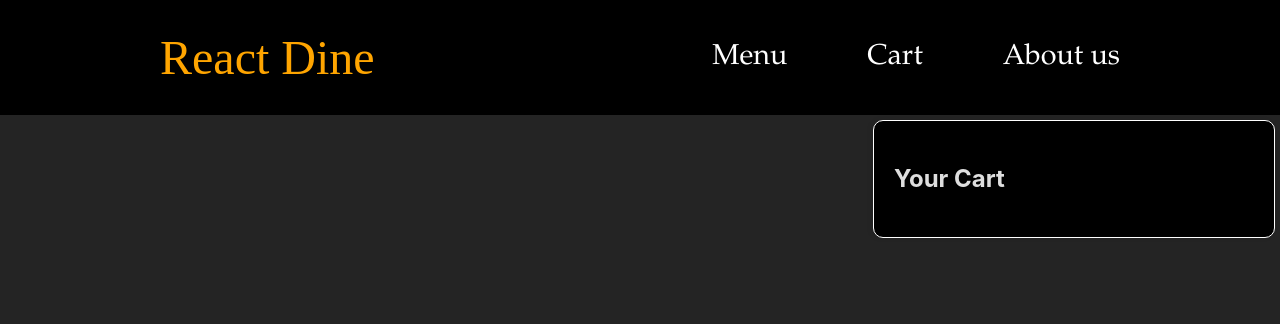
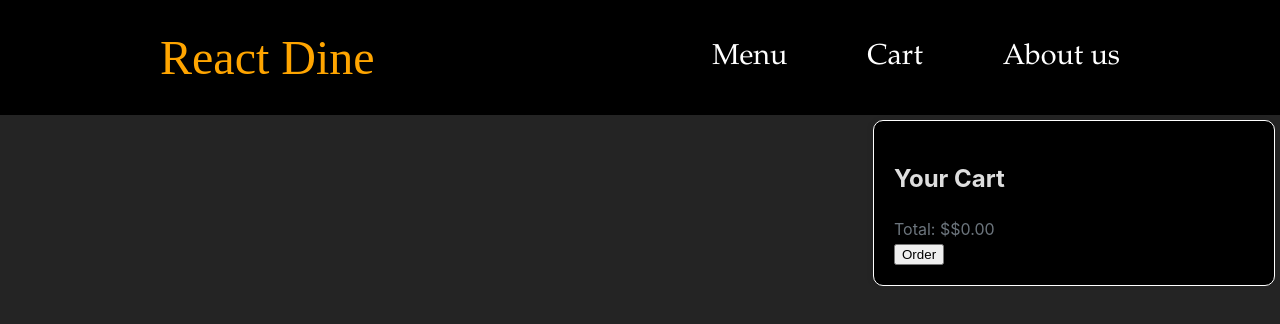
Before and after one commit to Keekki/ReactDiner, a React (Vite) app in the folder react-dine-frontend/: page /cart in a window 1280 px wide. Shown: the top 324 px of the page. Built offline with nearby package versions, Linux system fonts and the light colour scheme.

Commit message:
added an option to remove items from cart, also a total price. modified the cart to open as a popup on top of any page

```diff
--- a/react-dine-frontend/src/components/Cart.jsx
+++ b/react-dine-frontend/src/components/Cart.jsx
@@ -3,7 +3,12 @@ import CartContext from "./CartContext";
 import "../styling/Cart.css";
 
 const Cart = () => {
-  const { cartItems } = useContext(CartContext); // Get the cartItems from the CartContext
+  const { cartItems, removeFromCart } = useContext(CartContext); // Get the cartItems and removeFromCart from the CartContext
+
+  const total = cartItems.reduce(
+    (total, item) => total + Number(item.price),
+    0
+  );
 
   return (
     <div className="cart">
@@ -12,8 +17,11 @@ const Cart = () => {
         <div key={item.id}>
           <h3>{item.name}</h3>
           <p>${item.price}</p>
+          <button onClick={() => removeFromCart(item.id)}>🗑️</button>
         </div>
       ))}
+      <p>Total: $${total.toFixed(2)}</p>
+      <button>Order</button>
     </div>
   );
 };
--- a/react-dine-frontend/src/components/CartContext.jsx
+++ b/react-dine-frontend/src/components/CartContext.jsx
@@ -1,16 +1,20 @@
 import React, { createContext, useState } from "react";
 
-const CartContext = createContext();
+export const CartContext = createContext();
 
 export const CartProvider = ({ children }) => {
   const [cartItems, setCartItems] = useState([]);
 
   const addToCart = (item) => {
-    setCartItems((prevCartItems) => [...prevCartItems, item]);
+    setCartItems((prevItems) => [...prevItems, item]);
+  };
+
+  const removeFromCart = (itemId) => {
+    setCartItems((prevItems) => prevItems.filter((item) => item.id !== itemId));
   };
 
   return (
-    <CartContext.Provider value={{ cartItems, addToCart }}>
+    <CartContext.Provider value={{ cartItems, addToCart, removeFromCart }}>
       {children}
     </CartContext.Provider>
   );
--- a/react-dine-frontend/src/components/Header.jsx
+++ b/react-dine-frontend/src/components/Header.jsx
@@ -1,10 +1,12 @@
-import React from "react";
+import React, { useState } from "react";
 import { Link, useLocation } from "react-router-dom";
+import Cart from "./Cart";
 import "../styling/Header.css";
 
 const Header = () => {
   const location = useLocation();
   const isHomePage = location.pathname === "/";
+  const [isCartOpen, setCartOpen] = useState(false);
 
   return (
     <header className={`header ${isHomePage ? "homepage" : "other"}`}>
@@ -17,13 +19,22 @@ const Header = () => {
             <Link to="/menu">Menu</Link>
           </li>
           <li>
-            <Link to="/cart">Cart</Link>
+            <Link
+              to="/cart"
+              onClick={(e) => {
+                e.preventDefault();
+                setCartOpen(!isCartOpen);
+              }}
+            >
+              Cart
+            </Link>
           </li>
           <li>
             <Link to="/about">About us</Link>
           </li>
         </ul>
       </nav>
+      {isCartOpen && <Cart />}
     </header>
   );
 };
--- a/react-dine-frontend/src/styling/Cart.css
+++ b/react-dine-frontend/src/styling/Cart.css
@@ -1,5 +1,5 @@
 .cart {
-  position: fixed;
+  position: absolute;
   right: 5px;
   top: 120px;
   width: 360px;
@@ -10,6 +10,7 @@
   box-shadow: -2px 0px 5px rgba(0, 0, 0, 0.1);
   border-radius: 10px;
   border: 1px solid white;
+  z-index: 100;
 }
 
 .cart h2 {
```
